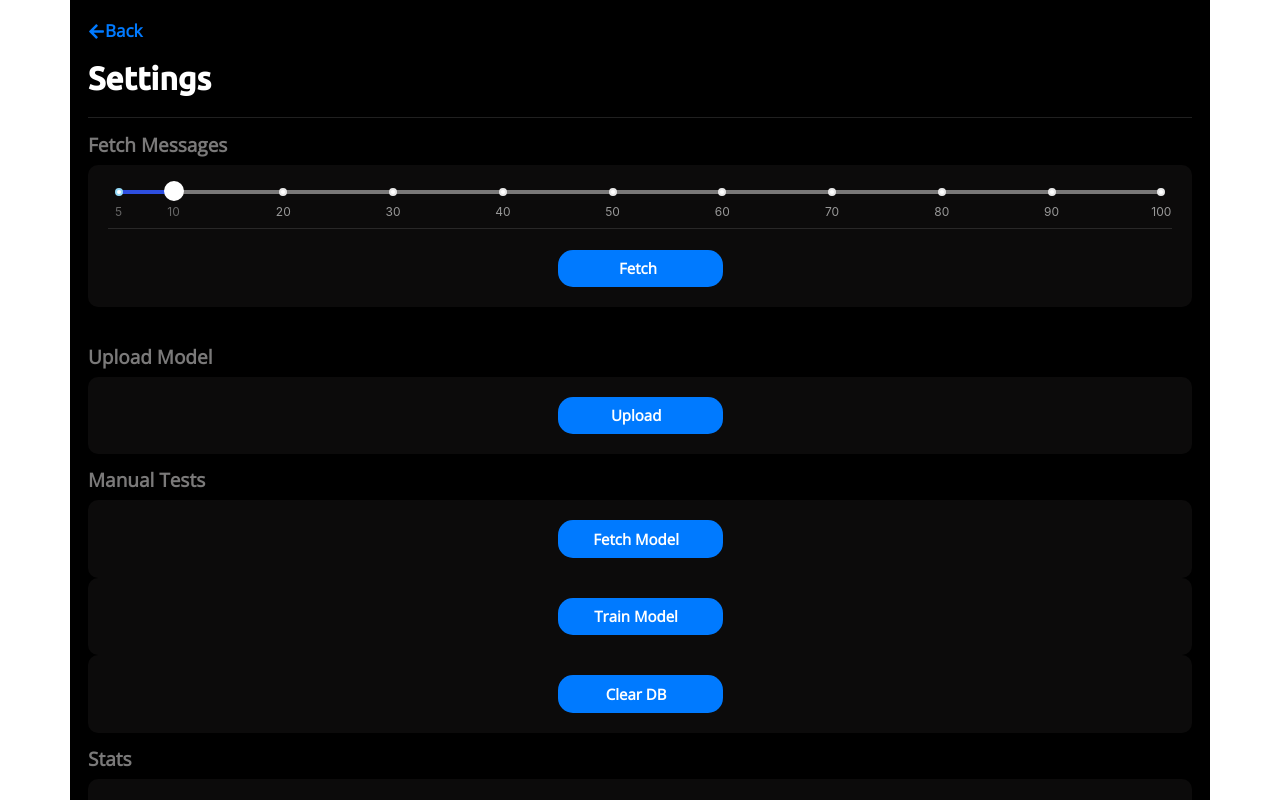
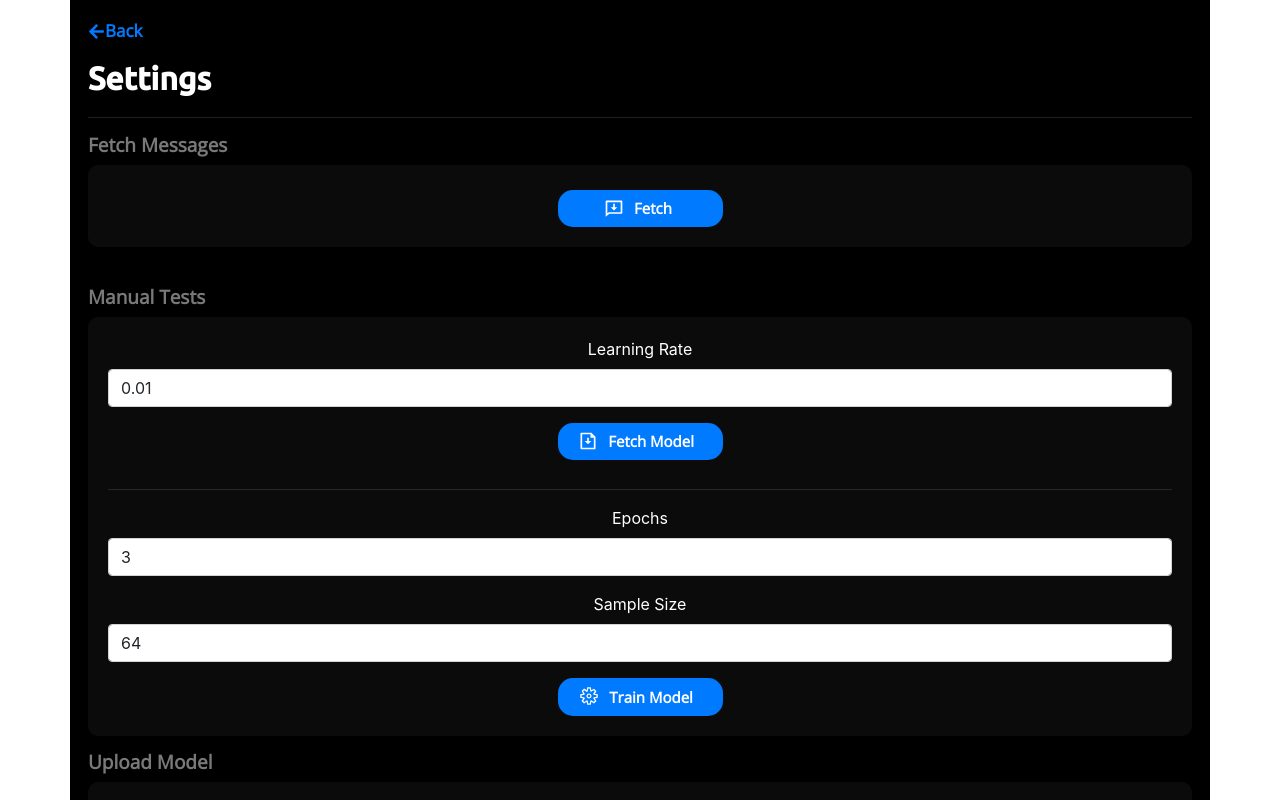
Before and after one commit to sid-sr/FedSMS, a React (Create React App) app in the folder frontend/: page /settings in a window 1280 px wide. Shown: the top 800 px of the page. Built offline with nearby package versions, Linux system fonts and the light colour scheme.

Commit message:
added settings icons and text inputs

```diff
--- a/frontend/src/components/Settings.js
+++ b/frontend/src/components/Settings.js
@@ -1,25 +1,31 @@
-import Slider from 'rc-slider';
+import axios from 'axios';
 import 'rc-slider/assets/index.css';
-import { useState, useEffect } from 'react';
+import { useEffect, useState } from 'react';
+import { Form } from 'react-bootstrap';
+import { CgTrashEmpty } from 'react-icons/cg';
 import {
   FaArrowLeft,
   FaCheckCircle,
-  FaExclamationCircle,
+  FaExclamationCircle
 } from 'react-icons/fa';
+import { RiChatDownloadLine, RiFileDownloadLine, RiFileUploadLine } from 'react-icons/ri';
+import { VscGear } from 'react-icons/vsc';
 import ClipLoader from 'react-spinners/ClipLoader';
 import PulseLoader from 'react-spinners/PulseLoader';
 import '../styles/settings.css';
-import axios from 'axios';
 import db from '../utils/db';
-import { trainModel, loadModelFromURL, saveModel } from '../utils/train';
-
+import { loadModelFromURL, saveModel, trainModel } from '../utils/train';
 function Settings() {
   const [fetchText, setFetchText] = useState('Fetch');
   const [uploadText, setUploadText] = useState('Upload');
   const [deleteText, setDeleteText] = useState('Clear DB');
-  const [messageCount, setMessageCount] = useState(10);
   const [fetchModelText, setFetchModelText] = useState('Fetch Model');
   const [trainModelText, setTrainModelText] = useState('Train Model');
+  const [trainParams, setTrainParams] = useState({
+    sampleSize: 64,
+    learningRate: 0.01,
+    epochs: 3,
+  });
   const [trainStats, setTrainStats] = useState({
     numMessages: 30,
     trainLoss: 0.3,
@@ -34,17 +40,15 @@ function Settings() {
     spamPercent: 0,
   });
 
+
   useEffect(async () => {
     setEpochStats({ ...epochStats, trainSetSize: await db.messages.count() });
   }, []);
 
-  const onSlide = (value) => {
-    setMessageCount(value);
-  };
 
   async function loadModel() {
     setFetchModelText('Fetching');
-    const model = await loadModelFromURL('/api/download/model.json');
+    const model = await loadModelFromURL('/api/download/model.json', 0.01);
     setModel(model);
     setFetchModelText('Fetched');
   }
@@ -129,46 +133,11 @@ function Settings() {
       <hr className="divider" />
       <h3 className="cardHeading">Fetch Messages</h3>
       <div className="settingsCard">
-        <div>
-          <Slider
-            className="numberSlider"
-            handleStyle={{
-              borderColor: 'white',
-              height: 20,
-              width: 20,
-              marginTop: -9,
-              backgroundColor: 'white',
-            }}
-            min={5}
-            max={100}
-            defaultValue={10}
-            trackStyle={{ backgroundColor: '#2E4FE1', height: 4 }}
-            railStyle={{ backgroundColor: '#7a7979', height: 4 }}
-            marks={{
-              5: 5,
-              10: 10,
-              20: 20,
-              30: 30,
-              40: 40,
-              50: 50,
-              60: 60,
-              70: 70,
-              80: 80,
-              90: 90,
-              100: 100,
-            }}
-            step={null}
-            onChange={onSlide}
-            value={messageCount}
-          />
-        </div>
-        <br />
-        <hr className="divider2" />
         <button
           className="cardAction"
           style={{ marginTop: '5px' }}
           onClick={fetching}
-        >
+        ><RiChatDownloadLine className="settingsIcon" />
           {fetchText}&nbsp;
           {fetchText == 'Fetching' ? (
             <ClipLoader size={10} color={'white'} />
@@ -177,28 +146,37 @@ function Settings() {
       </div>
 
       <br />
-      <h3 className="cardHeading">Upload Model</h3>
-      <div className="settingsCard">
-        <button className="cardAction" onClick={uploading}>
-          {uploadText} &nbsp;
-          {uploadText == 'Uploading' ? (
-            <PulseLoader size={5} color={'white'} />
-          ) : null}
-          {uploadText == 'Uploaded' ? <FaCheckCircle></FaCheckCircle> : null}
-        </button>
-      </div>
+
       <h3 className="cardHeading">Manual Tests</h3>
       <div className="settingsCard">
+        <Form>
+          <Form.Group className="mb-3" >
+            <Form.Label >Learning Rate</Form.Label>
+            <Form.Control type="number" onChange={(e) => { setTrainParams({ ...trainParams, learningRate: e.target.value }); }} placeholder="Enter Learning Rate" value={trainParams.learningRate} />
+          </Form.Group>
           <button className="cardAction" onClick={loadModel}>
+            <RiFileDownloadLine className="settingsIcon" />
             {fetchModelText} &nbsp;
             {fetchModelText == 'Fetching' ? (
               <PulseLoader size={5} color={'white'} />
             ) : null}
             {fetchModelText == 'Fetched' ? <FaCheckCircle></FaCheckCircle> : null}
           </button>
-      </div>
-      <div className="settingsCard">
+        </Form>
+
+        <br />
+        <hr className="divider2" />
+        <Form>
+          <Form.Group className="mb-3" >
+            <Form.Label>Epochs</Form.Label>
+            <Form.Control type="number" placeholder="Enter Learning Rate" onChange={(e) => { setTrainParams({ ...trainParams, epochs: e.target.value }); }} value={trainParams.epochs} />
+          </Form.Group>
+          <Form.Group className="mb-3" >
+            <Form.Label>Sample Size</Form.Label>
+            <Form.Control type="number" placeholder="Enter Learning Rate" onChange={(e) => { setTrainParams({ ...trainParams, sampleSize: e.target.value }); }} value={trainParams.sampleSize} />
+          </Form.Group>
           <button className="cardAction" onClick={train}>
+            <VscGear className="settingsIcon" />
             {trainModelText} &nbsp;
             {trainModelText == 'Training' ? (
               <PulseLoader size={5} color={'white'} />
@@ -208,13 +186,29 @@ function Settings() {
               <FaExclamationCircle></FaExclamationCircle>
             ) : null}
           </button>
+        </Form>
+
       </div>
+
+      <h3 className="cardHeading">Upload Model</h3>
+      <div className="settingsCard">
+        <button className="cardAction" onClick={uploading}>
+          <RiFileUploadLine className="settingsIcon" />
+          {uploadText} &nbsp;
+          {uploadText == 'Uploading' ? (
+            <PulseLoader size={5} color={'white'} />
+          ) : null}
+          {uploadText == 'Uploaded' ? <FaCheckCircle></FaCheckCircle> : null}
+        </button>
+      </div>
+      <h3 className="cardHeading">Reset</h3>
       <div className="settingsCard">
         <button
           className="cardAction"
           // style={{ backgroundColor: '#CB4C4E' }}
           onClick={deleteMessages}
         >
+          <CgTrashEmpty className="settingsIcon" />
           {deleteText} &nbsp;
           {deleteText == 'Clearing' ? (
             <PulseLoader size={5} color={'white'} />
--- a/frontend/src/styles/settings.css
+++ b/frontend/src/styles/settings.css
@@ -85,3 +85,9 @@
   color: #007aff;
   font-size: 17px;
 }
+
+.settingsIcon {
+  margin-top: -5px;
+  margin-right: 10px;
+  font-size: 20px;
+}
```
Lines whose indentation alone changed are shown as unchanged.
